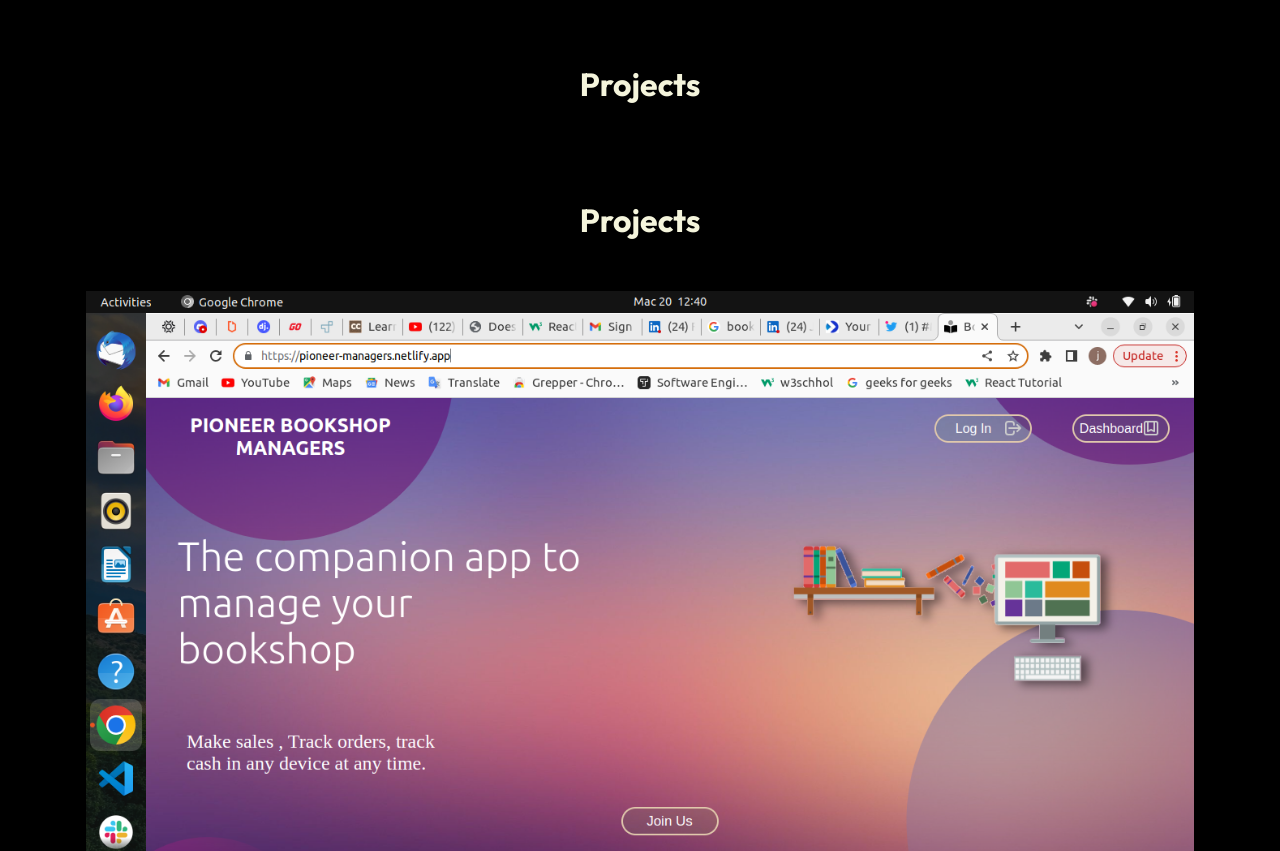
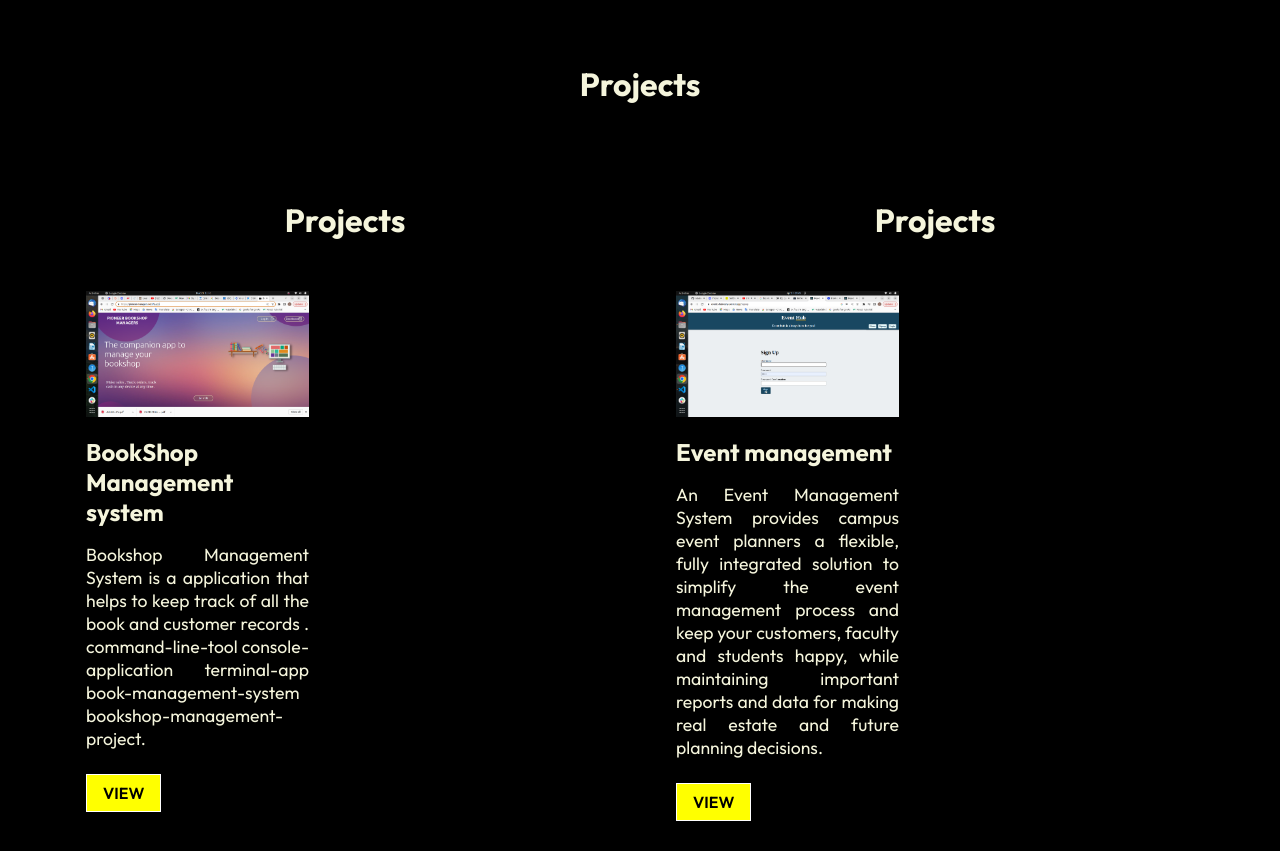
Before and after one commit to ndakalajulius/Myportfolio, a React (Create React App) app: page /project in a window 1280 px wide. Shown: the part 480-1331 px from the top of the page. Built offline with nearby package versions, Linux system fonts and the light colour scheme.

Commit message:
changes made

```diff
--- a/src/components/WorkCardStyles.css
+++ b/src/components/WorkCardStyles.css
@@ -5,7 +5,8 @@
 .project-container{
     max-width: 1140px;
     margin: auto;
-    grid-template-columns: repeat(2 ,1fr);
+    display: grid;
+    grid-template-columns: repeat(2 ,10fr);
     grid-gap: 40px;
     margin-bottom: 5rem;
 }
```
